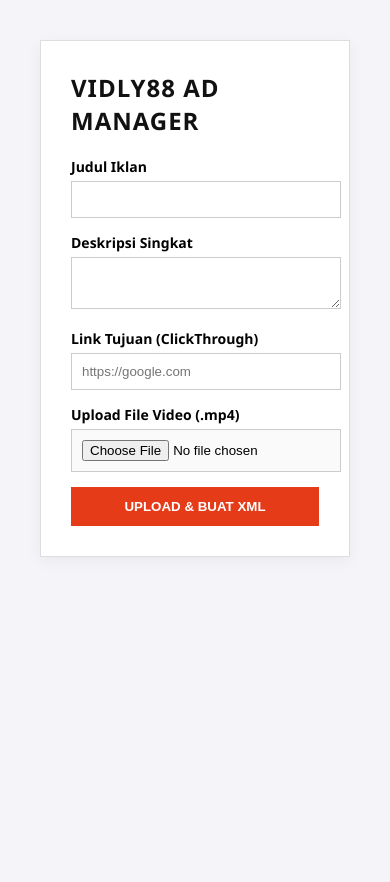
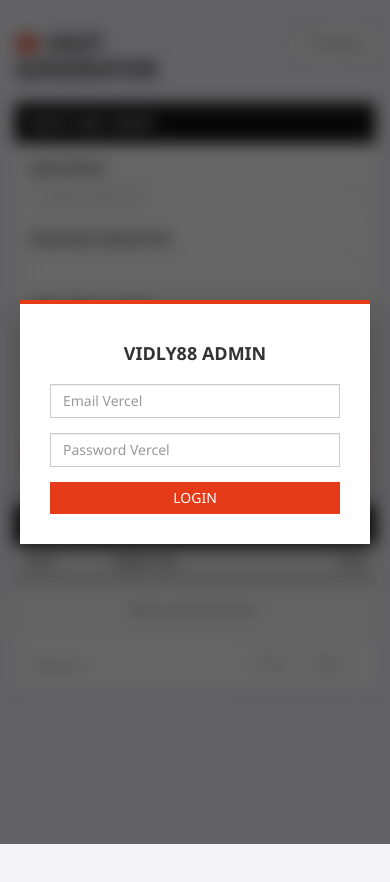
Before and after one commit to fb12-thonk/xmltes, a Next.js app: page /adsxml in a window 390 px wide. Shown: the top 882 px of the page. After the commit the page ends 844 px from the top, so only its background shows below. Built offline with nearby package versions, Linux system fonts and the light colour scheme.

Commit message:
Update page.jsx

```diff
--- a/app/adsxml/page.jsx
+++ b/app/adsxml/page.jsx
@@ -1,132 +1,258 @@
-"use client";
+'use client';
 
-import { useState } from 'react';
+import { useState, useEffect } from 'react';
+import { supabase } from '@/lib/supabase';
 
-export default function AdsXmlPage() {
-  const [loading, setLoading] = useState(false);
-  const [errorMsg, setErrorMsg] = useState('');
-  const [generatedUrl, setGeneratedUrl] = useState('');
-  const [copyStatus, setCopyStatus] = useState('COPY URL VAST');
+export default function AdsXmlAdmin() {
+  // State Login & UI
+  const [isLogged, setIsLogged] = useState(false);
+  const [loginEmail, setLoginEmail] = useState('');
+  const [loginPw, setLoginPw] = useState('');
+  const [loginError, setLoginError] = useState(false);
 
-  const handleSubmit = async (e) => {
+  // State Data VAST
+  const [ads, setAds] = useState([]);
+  const [page, setPage] = useState(0);
+  const itemsPerPage = 5; // Batas tabel per halaman
+
+  // State Form Input
+  const [formData, setFormData] = useState({ title: '', description: '', video_url: '', click_link: '' });
+  const [isSubmitting, setIsSubmitting] = useState(false);
+
+  // State Animasi Tombol Copy
+  const [copiedId, setCopiedId] = useState(null);
+  const [deletingId, setDeletingId] = useState(null);
+
+  useEffect(() => {
+    // Cek session biar gak login terus pas refresh
+    if (localStorage.getItem('vidly_admin') === 'true') {
+      setIsLogged(true);
+      fetchAds(0);
+    }
+  }, []);
+
+  const handleLogin = async (e) => {
     e.preventDefault();
-    setLoading(true);
-    setErrorMsg('');
-    setGeneratedUrl('');
-    setCopyStatus('COPY URL VAST');
-
-    const title = e.target.title.value;
-    const description = e.target.description.value;
-    const click_link = e.target.click_link.value;
-    const videoFile = e.target.video_file.files[0];
-
-    const supabaseUrl = process.env.NEXT_PUBLIC_SUPABASE_URL;
-    const supabaseKey = process.env.NEXT_PUBLIC_SUPABASE_ANON_KEY;
-
-    try {
-      // 1. Upload Video
-      const fileName = `${Date.now()}-${videoFile.name.replace(/[^a-zA-Z0-9.]/g, '_')}`;
-      const uploadRes = await fetch(`${supabaseUrl}/storage/v1/object/ads_videos/${fileName}`, {
+    const res = await fetch('/api/auth-admin', {
       method: 'POST',
-        headers: {
-          'Authorization': `Bearer ${supabaseKey}`,
-          'apikey': supabaseKey,
-          'Content-Type': videoFile.type,
-        },
-        body: videoFile
+      body: JSON.stringify({ email: loginEmail, password: loginPw })
     });
 
-      if (!uploadRes.ok) {
-        const errDetail = await uploadRes.json();
-        throw new Error(errDetail.message || 'Gagal upload video ke Storage Supabase. Pastikan kebijakan Storage/SQL sudah dijalankan.');
-      }
-
-      // 2. Dapatkan URL
-      const videoPublicUrl = `${supabaseUrl}/storage/v1/object/public/ads_videos/${fileName}`;
-
-      // 3. Simpan ke Database
-      const dbData = { title, description, click_link, video_url: videoPublicUrl };
-      const dbRes = await fetch(`${supabaseUrl}/rest/v1/vast_ads`, {
-        method: 'POST',
-        headers: {
-          'Content-Type': 'application/json',
-          'Authorization': `Bearer ${supabaseKey}`,
-          'apikey': supabaseKey,
-          'Prefer': 'return=representation'
-        },
-        body: JSON.stringify(dbData)
-      });
-
-      const result = await dbRes.json();
-      if (dbRes.ok) {
-        // Karena ID-nya sekarang UUID acak, linknya bakal otomatis panjang dan acak
-        const fullUrl = `${window.location.origin}/vast?id=${result[0].id}`;
-        setGeneratedUrl(fullUrl);
-        e.target.reset();
+    if (res.ok) {
+      localStorage.setItem('vidly_admin', 'true');
+      setIsLogged(true);
+      fetchAds(0);
     } else {
-        throw new Error(result.message || 'Gagal menyimpan ke tabel vast_ads');
-      }
-
-    } catch (error) {
-      setErrorMsg('Error: ' + error.message);
-    } finally {
-      setLoading(false);
+      setLoginError(true);
     }
   };
 
-  const handleCopy = () => {
-    navigator.clipboard.writeText(generatedUrl);
-    setCopyStatus('BERHASIL DI-COPY!');
-    setTimeout(() => setCopyStatus('COPY URL VAST'), 3000); // Balik ke teks awal setelah 3 detik
+  const fetchAds = async (pageNum) => {
+    const from = pageNum * itemsPerPage;
+    const to = from + itemsPerPage - 1;
+
+    const { data } = await supabase
+      .from('vast_ads')
+      .select('*')
+      .order('created_at', { ascending: false })
+      .range(from, to);
+
+    if (data) setAds(data);
+  };
+
+  const handleNext = () => { setPage(page + 1); fetchAds(page + 1); };
+  const handlePrev = () => { if (page > 0) { setPage(page - 1); fetchAds(page - 1); } };
+
+  const handleCreate = async (e) => {
+    e.preventDefault();
+    setIsSubmitting(true);
+    const { data, error } = await supabase.from('vast_ads').insert([formData]).select();
+    setIsSubmitting(false);
+
+    if (!error && data) {
+      setFormData({ title: '', description: '', video_url: '', click_link: '' });
+      setPage(0); // Reset ke halaman 1
+      fetchAds(0);
+    }
+  };
+
+  const handleCopy = (id) => {
+    const url = `${window.location.origin}/vast?id=${id}`;
+    navigator.clipboard.writeText(url);
+    setCopiedId(id);
+    setTimeout(() => setCopiedId(null), 2000); // Balik ke ikon copy setelah 2 detik (tanpa alert)
+  };
+
+  const handleDelete = async (id) => {
+    setDeletingId(id);
+    await supabase.from('vast_ads').delete().eq('id', id);
+    setAds(ads.filter(ad => ad.id !== id)); // Hapus dari UI langsung (tanpa alert)
+    setDeletingId(null);
+  };
+
+  const handleLogout = () => {
+    localStorage.removeItem('vidly_admin');
+    setIsLogged(false);
   };
 
   return (
-    <div style={{ padding: '40px', fontFamily: 'Segoe UI, sans-serif', background: '#f4f4f9', minHeight: '100vh' }}>
-      <div style={{ maxWidth: '600px', margin: '0 auto', background: '#fff', padding: '30px', border: '1px solid #ddd', borderRadius: '0', boxShadow: '0 4px 15px rgba(0,0,0,0.05)' }}>
-        <h2 style={{ marginTop: 0, textTransform: 'uppercase', letterSpacing: '1px', color: '#111' }}>Vidly88 Ad Manager</h2>
+    <>
+      {/* Load Bootstrap 3 & Google Material Icons */}
+      <link rel="stylesheet" href="https://maxcdn.bootstrapcdn.com/bootstrap/3.4.1/css/bootstrap.min.css" />
+      <link href="https://fonts.googleapis.com/icon?family=Material+Icons" rel="stylesheet" />
 
-        <form onSubmit={handleSubmit} style={{ display: 'flex', flexDirection: 'column', gap: '15px' }}>
-          <div>
-            <label style={{ display: 'block', fontWeight: 'bold', fontSize: '14px', marginBottom: '5px' }}>Judul Iklan</label>
-            <input type="text" name="title" required style={{ width: '100%', padding: '10px', border: '1px solid #ccc', borderRadius: '0', outline: 'none' }} />
+      {/* CUSTOM CSS: Tajam (No Border Radius), Minimalis, dan Efek Blur */}
+      <style dangerouslySetInnerHTML={{__html: `
+        body { background-color: #f4f6f9; font-family: 'Segoe UI', Tahoma, Geneva, Verdana, sans-serif; }
+
+        /* PAKSA SEMUA SUDUT TAJAM! */
+        * { border-radius: 0 !important; }
+
+        /* Efek Blur untuk Background pas Popup Login muncul */
+        .blur-background { filter: blur(8px); pointer-events: none; user-select: none; }
+
+        /* Desain Popup Login */
+        .login-overlay { position: fixed; top: 0; left: 0; width: 100%; height: 100%; display: flex; align-items: center; justify-content: center; z-index: 9999; background: rgba(0,0,0,0.6); }
+        .login-box { background: #fff; padding: 30px; width: 350px; box-shadow: 0 10px 30px rgba(0,0,0,0.3); border-top: 4px solid #e63b19; }
+
+        /* Kustomisasi Panel & Form */
+        .panel { border: none; box-shadow: 0 2px 10px rgba(0,0,0,0.05); }
+        .panel-heading { background-color: #111 !important; color: #fff !important; border: none; font-weight: bold; letter-spacing: 1px; text-transform: uppercase; }
+        .form-control:focus { border-color: #e63b19; box-shadow: none; }
+        .btn-custom { background-color: #e63b19; color: white; border: none; transition: 0.2s; }
+        .btn-custom:hover { background-color: #cc3316; color: white; }
+
+        /* Desain Tabel */
+        .table > thead > tr > th { border-bottom: 2px solid #111; text-transform: uppercase; font-size: 12px; color: #555; }
+        .table > tbody > tr > td { vertical-align: middle; font-size: 13px; }
+        .video-url-col { max-width: 150px; white-space: nowrap; overflow: hidden; text-overflow: ellipsis; }
+
+        /* Tombol Aksi Tabel */
+        .btn-action { padding: 4px 8px; font-size: 12px; display: inline-flex; align-items: center; justify-content: center; margin-right: 4px; }
+        .btn-action .material-icons { font-size: 16px; }
+      `}} />
+
+      {/* POPUP LOGIN */}
+      {!isLogged && (
+        <div className="login-overlay">
+          <div className="login-box">
+            <h4 className="text-center" style={{ marginBottom: '20px', fontWeight: 'bold' }}>VIDLY88 ADMIN</h4>
+            {loginError && <p className="text-danger text-center" style={{ fontSize: '12px' }}>Email/Password salah!</p>}
+            <form onSubmit={handleLogin}>
+              <div className="form-group">
+                <input type="email" className="form-control" placeholder="Email Vercel" value={loginEmail} onChange={e => setLoginEmail(e.target.value)} required />
               </div>
-
-          <div>
-            <label style={{ display: 'block', fontWeight: 'bold', fontSize: '14px', marginBottom: '5px' }}>Deskripsi Singkat</label>
-            <textarea name="description" rows="2" style={{ width: '100%', padding: '10px', border: '1px solid #ccc', borderRadius: '0', outline: 'none' }}></textarea>
+              <div className="form-group">
+                <input type="password" className="form-control" placeholder="Password Vercel" value={loginPw} onChange={e => setLoginPw(e.target.value)} required />
               </div>
-
-          <div>
-            <label style={{ display: 'block', fontWeight: 'bold', fontSize: '14px', marginBottom: '5px' }}>Link Tujuan (ClickThrough)</label>
-            <input type="url" name="click_link" required style={{ width: '100%', padding: '10px', border: '1px solid #ccc', borderRadius: '0', outline: 'none' }} placeholder="https://google.com" />
+              <button type="submit" className="btn btn-custom btn-block">LOGIN</button>
+            </form>
           </div>
-
-          <div>
-            <label style={{ display: 'block', fontWeight: 'bold', fontSize: '14px', marginBottom: '5px' }}>Upload File Video (.mp4)</label>
-            <input type="file" name="video_file" accept="video/mp4" required style={{ width: '100%', padding: '10px', border: '1px solid #ccc', borderRadius: '0', outline: 'none', background: '#fafafa' }} />
-          </div>
-
-          <button type="submit" disabled={loading} style={{ padding: '12px', background: '#e63b19', color: '#fff', border: 'none', borderRadius: '0', cursor: 'pointer', fontWeight: 'bold', textTransform: 'uppercase' }}>
-            {loading ? 'UPLOADING...' : 'UPLOAD & BUAT XML'}
-          </button>
-        </form>
-
-        {errorMsg && (
-          <div style={{ marginTop: '20px', padding: '15px', background: '#f0f0f0', borderLeft: '4px solid #e63b19', color: '#111', fontSize: '14px' }}>
-            {errorMsg}
         </div>
       )}
 
-        {generatedUrl && (
-          <div style={{ marginTop: '20px', padding: '20px', background: '#fafafa', border: '1px dashed #ccc' }}>
-            <p style={{ margin: '0 0 10px 0', fontWeight: 'bold', fontSize: '14px' }}>Berhasil! Ini URL VAST Anda:</p>
-            <input type="text" readOnly value={generatedUrl} style={{ width: '100%', padding: '10px', border: '1px solid #ccc', marginBottom: '10px', background: '#fff', color: '#555' }} />
-            <button onClick={handleCopy} style={{ width: '100%', padding: '10px', background: '#111', color: '#fff', border: 'none', cursor: 'pointer', fontWeight: 'bold' }}>
-              {copyStatus}
-            </button>
+      {/* CONTAINER UTAMA (Kena blur kalau belum login) */}
+      <div className={`container ${!isLogged ? 'blur-background' : ''}`} style={{ marginTop: '30px', marginBottom: '50px' }}>
+
+        {/* Header */}
+        <div className="row" style={{ marginBottom: '20px' }}>
+          <div className="col-xs-6">
+            <h3 style={{ margin: 0, fontWeight: 'bold' }}><span className="material-icons" style={{ verticalAlign: 'bottom', color: '#e63b19' }}>smart_display</span> VAST GENERATOR</h3>
           </div>
-        )}
+          <div className="col-xs-6 text-right">
+            <button className="btn btn-default btn-sm" onClick={handleLogout}><span className="material-icons" style={{ fontSize: '14px', verticalAlign: 'text-top' }}>logout</span> Keluar</button>
           </div>
         </div>
+
+        <div className="row">
+
+          {/* KOLOM KIRI: FORM BIKIN XML */}
+          <div className="col-md-4">
+            <div className="panel panel-default">
+              <div className="panel-heading">Buat XML Baru</div>
+              <div className="panel-body">
+                <form onSubmit={handleCreate}>
+                  <div className="form-group">
+                    <label>Judul Iklan</label>
+                    <input type="text" className="form-control input-sm" placeholder="Contoh: Iklan Slot" value={formData.title} onChange={e => setFormData({...formData, title: e.target.value})} required />
+                  </div>
+                  <div className="form-group">
+                    <label>Deskripsi (Opsional)</label>
+                    <input type="text" className="form-control input-sm" value={formData.description} onChange={e => setFormData({...formData, description: e.target.value})} />
+                  </div>
+                  <div className="form-group">
+                    <label>URL Video (.mp4)</label>
+                    <input type="url" className="form-control input-sm" placeholder="Link dari Storage" value={formData.video_url} onChange={e => setFormData({...formData, video_url: e.target.value})} required />
+                  </div>
+                  <div className="form-group">
+                    <label>Link Offer (Tujuan Klik)</label>
+                    <input type="url" className="form-control input-sm" placeholder="Link Afiliasi lu" value={formData.click_link} onChange={e => setFormData({...formData, click_link: e.target.value})} required />
+                  </div>
+                  <button type="submit" className="btn btn-custom btn-block" disabled={isSubmitting}>
+                    {isSubmitting ? 'MENYIMPAN...' : 'GENERATE VAST'}
+                  </button>
+                </form>
+              </div>
+            </div>
+          </div>
+
+          {/* KOLOM KANAN: TABEL DAFTAR XML */}
+          <div className="col-md-8">
+            <div className="panel panel-default">
+              <div className="panel-heading">Daftar VAST URL</div>
+
+              {/* Table Responsive untuk geser kiri-kanan di HP */}
+              <div className="table-responsive">
+                <table className="table table-hover table-striped" style={{ marginBottom: 0 }}>
+                  <thead>
+                    <tr>
+                      <th>Title</th>
+                      <th>Video File</th>
+                      <th className="text-right" style={{ width: '120px' }}>Aksi</th>
+                    </tr>
+                  </thead>
+                  <tbody>
+                    {ads.length === 0 ? (
+                      <tr><td colSpan="3" className="text-center text-muted" style={{ padding: '20px' }}>Belum ada data iklan.</td></tr>
+                    ) : (
+                      ads.map((ad) => (
+                        <tr key={ad.id}>
+                          <td><strong>{ad.title}</strong></td>
+                          <td className="video-url-col text-muted" title={ad.video_url}>{ad.video_url}</td>
+                          <td className="text-right">
+
+                            {/* Tombol Copy: Berubah ikon jadi check tanpa alert */}
+                            <button className={`btn btn-sm btn-action ${copiedId === ad.id ? 'btn-success' : 'btn-default'}`} onClick={() => handleCopy(ad.id)} title="Copy VAST URL">
+                              <span className="material-icons">{copiedId === ad.id ? 'check' : 'content_copy'}</span>
+                            </button>
+
+                            {/* Tombol Delete: Animasi loading tanpa alert */}
+                            <button className="btn btn-danger btn-sm btn-action" onClick={() => handleDelete(ad.id)} disabled={deletingId === ad.id} title="Hapus">
+                              <span className="material-icons">{deletingId === ad.id ? 'hourglass_empty' : 'delete'}</span>
+                            </button>
+
+                          </td>
+                        </tr>
+                      ))
+                    )}
+                  </tbody>
+                </table>
+              </div>
+
+              {/* Pagination Next / Prev */}
+              <div className="panel-footer" style={{ background: '#fff', display: 'flex', justifyContent: 'space-between', alignItems: 'center' }}>
+                <span className="text-muted" style={{ fontSize: '12px' }}>Halaman {page + 1}</span>
+                <div>
+                  <button className="btn btn-default btn-sm" onClick={handlePrev} disabled={page === 0} style={{ marginRight: '5px' }}>&laquo; Prev</button>
+                  <button className="btn btn-default btn-sm" onClick={handleNext} disabled={ads.length < itemsPerPage}>Next &raquo;</button>
+                </div>
+              </div>
+
+            </div>
+          </div>
+
+        </div>
+      </div>
+    </>
   );
 }
```
Lines whose indentation alone changed are shown as unchanged.
